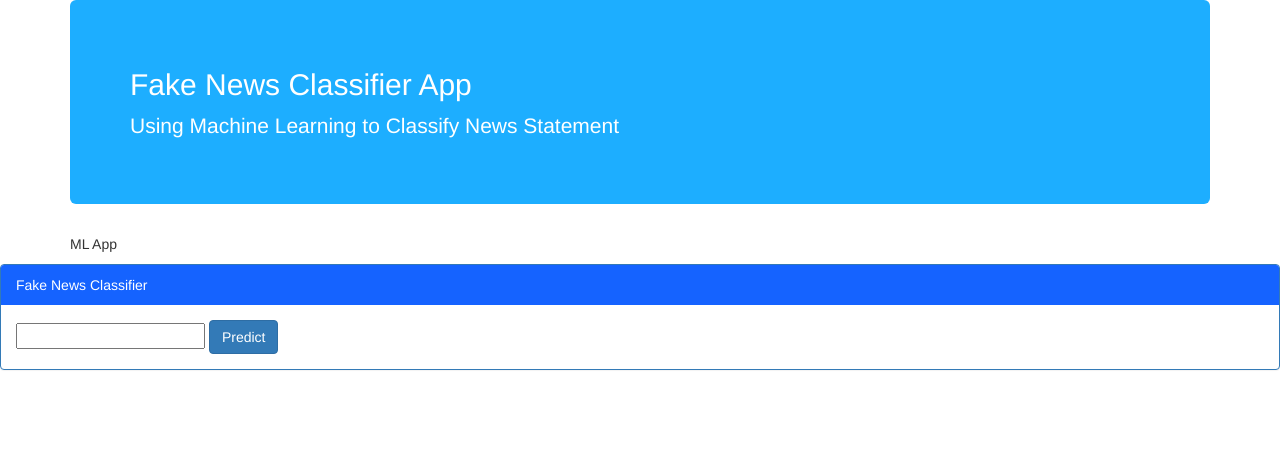
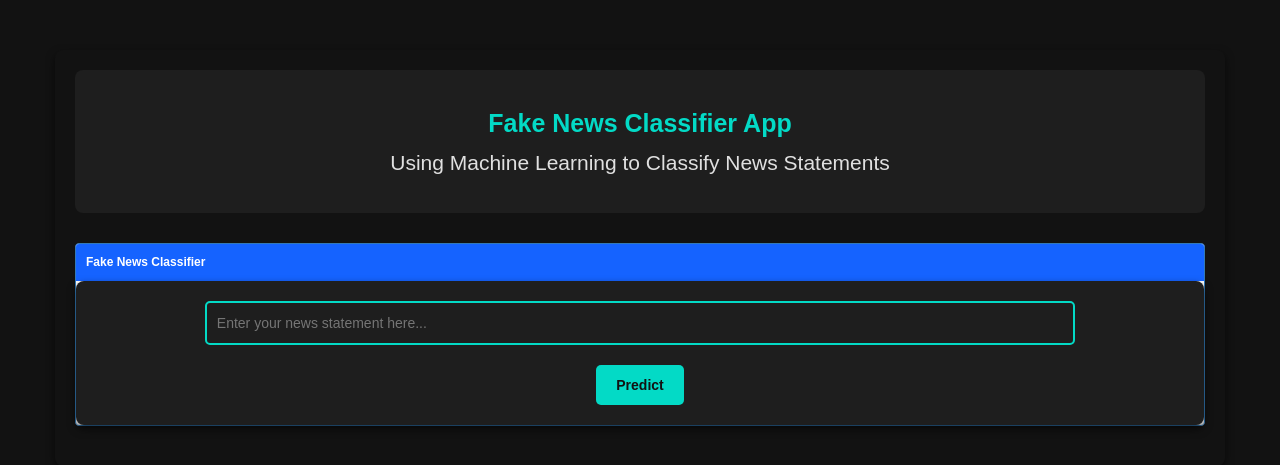
Before and after one commit to Sarang9975/DeepfakeAnalysis, a Flask app: page / in a window 1280 px wide. Shown: the top 465 px of the page. Run offline with Flask 2, Linux system fonts and the light colour scheme; parts of the project's set-up code (start-up, migrations or seed data) failed here and were passed over; some libraries are stand-ins or nearby versions.

Commit message:
frontend changes

```diff
--- a/News-Deep-Fake/templates/index.html
+++ b/News-Deep-Fake/templates/index.html
@@ -1,33 +1,54 @@
 {% extends "bootstrap/base.html" %}
 {% block content %}
 
-<div class="container">
-    <div class="jumbotron" style="background-color:#1daeff !important;">
-        <h2 style="color:#fff;">Fake News Classifier App</h2>
-        <p style="color:#fff;"> Using Machine Learning to Classify News Statement</p>
+<div class="container" style="background-color: #121212; color: #e0e0e0; padding: 20px; border-radius: 8px; margin-top: 50px; box-shadow: 0 4px 8px rgba(0, 0, 0, 0.6);">
+    <div class="jumbotron text-center" style="background-color: #1e1e1e; border-radius: 8px; padding: 20px;">
+        <h2 style="color: #03dac6; font-weight: bold;">Fake News Classifier App</h2>
+        <p style="color: #e0e0e0;">Using Machine Learning to Classify News Statements</p>
     </div>
-    <p>ML App</p>
-</div>
 
-<div class="panel-group">
-    <div class="panel panel-primary">
-        <div class="panel-heading" style="background-color:#1563ff ">Fake News Classifier</div>
-        <div class="panel-body">
-
-<!-- Main Input For Receiving Query to our ML -->
-      	<form action="{{ url_for('predict')}}" method="POST">
-			<input type="text" name="namequery">
-			<button type="submit" class="btn btn-primary">Predict</button>
-		</form>
-
-<!-- Main Input For Receiving Query to our ML -->
+    <div class="panel-group" style="margin-top: 30px;">
+        <div class="panel panel-primary">
+            <div class="panel-heading" style="background-color: #1563ff; color: #fff; padding: 10px; font-size: 1.2rem; font-weight: bold;">
+                Fake News Classifier
+            </div>
+            <div class="panel-body" style="background-color: #1e1e1e; padding: 20px; border-radius: 8px; box-shadow: 0 4px 8px rgba(0, 0, 0, 0.6);">
+                <!-- Main Input For Receiving Query to our ML -->
+                <form action="{{ url_for('predict')}}" method="POST" class="text-center">
+                    <input type="text" name="namequery" placeholder="Enter your news statement here..."
+                           style="width: 80%; padding: 10px; border: 2px solid #03dac6; border-radius: 5px; background-color: #1e1e1e; color: #e0e0e0; margin-bottom: 20px;" required>
+                    <br>
+                    <button type="submit" class="btn btn-primary" style="background-color: #03dac6; color: #121212; font-weight: bold; padding: 10px 20px; border: none; border-radius: 5px; transition: 0.3s;">
+                        Predict
+                    </button>
+                </form>
+                <!-- Main Input For Receiving Query to our ML -->
+            </div>
         </div>
     </div>
 </div>
+
 {% endblock %}
 
 {% block styles %}
 {{super()}}  <!-- Allows Javascripts and other styles to be inclusive in bootstrap -->
-<link rel="stylesheet"
-        href="{{url_for('.static', filename='css/styles.css')}}">
+<link rel="stylesheet" href="{{url_for('.static', filename='css/styles.css')}}">
+
+<style>
+    body {
+        background-color: #121212; /* Black background */
+        color: #e0e0e0; /* Light text */
+        font-family: 'Arial', sans-serif;
+    }
+    h2, p {
+        margin-bottom: 10px;
+    }
+    .jumbotron h2 {
+        font-size: 2.5rem;
+    }
+    .btn:hover {
+        background-color: #018786; /* Slightly darker teal */
+        color: #fff; /* White text on hover */
+    }
+</style>
 {% endblock %}
```
Also changed, not shown: News-Deep-Fake/templates/results.html (+35 -20 lines).
